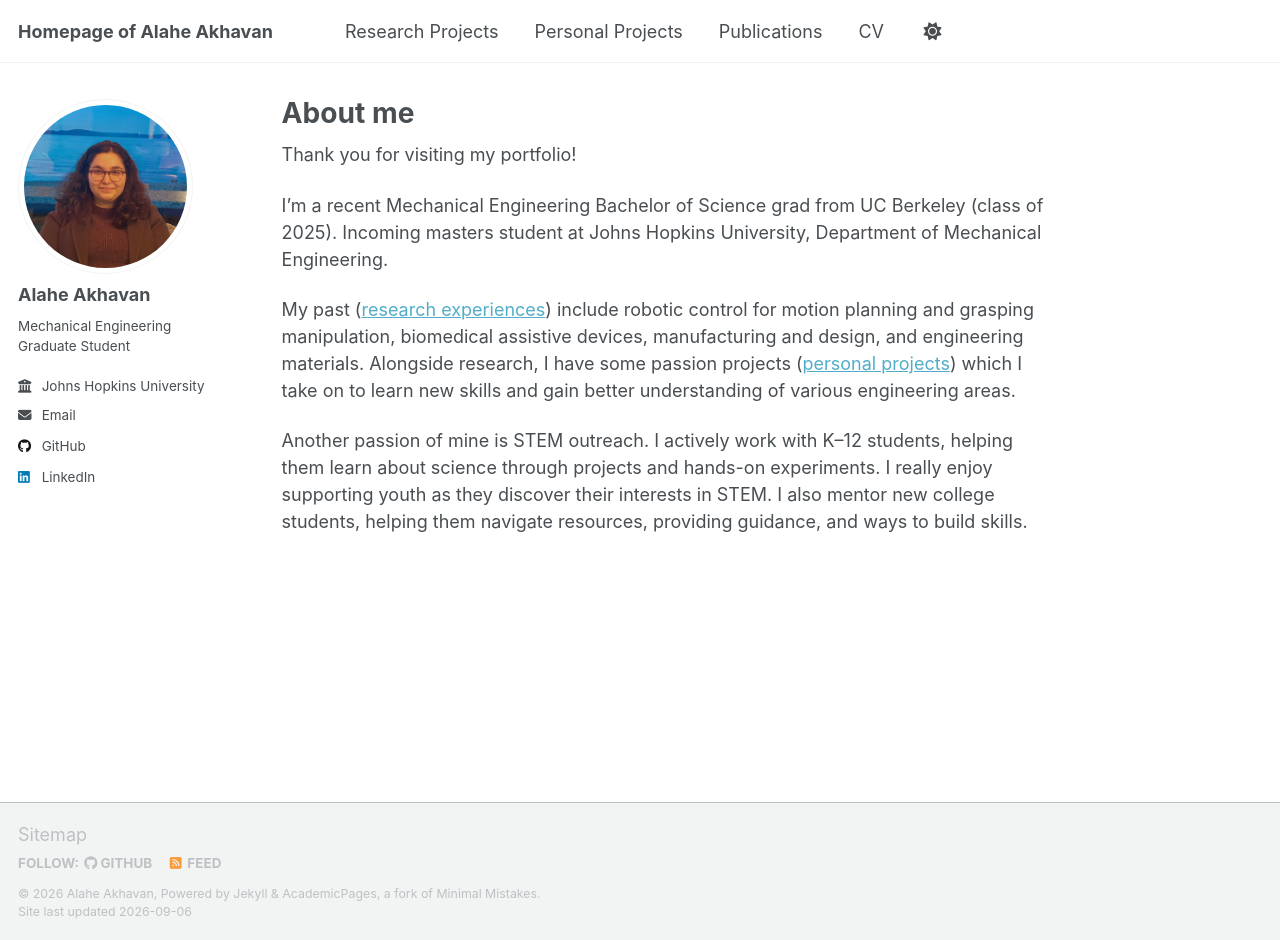
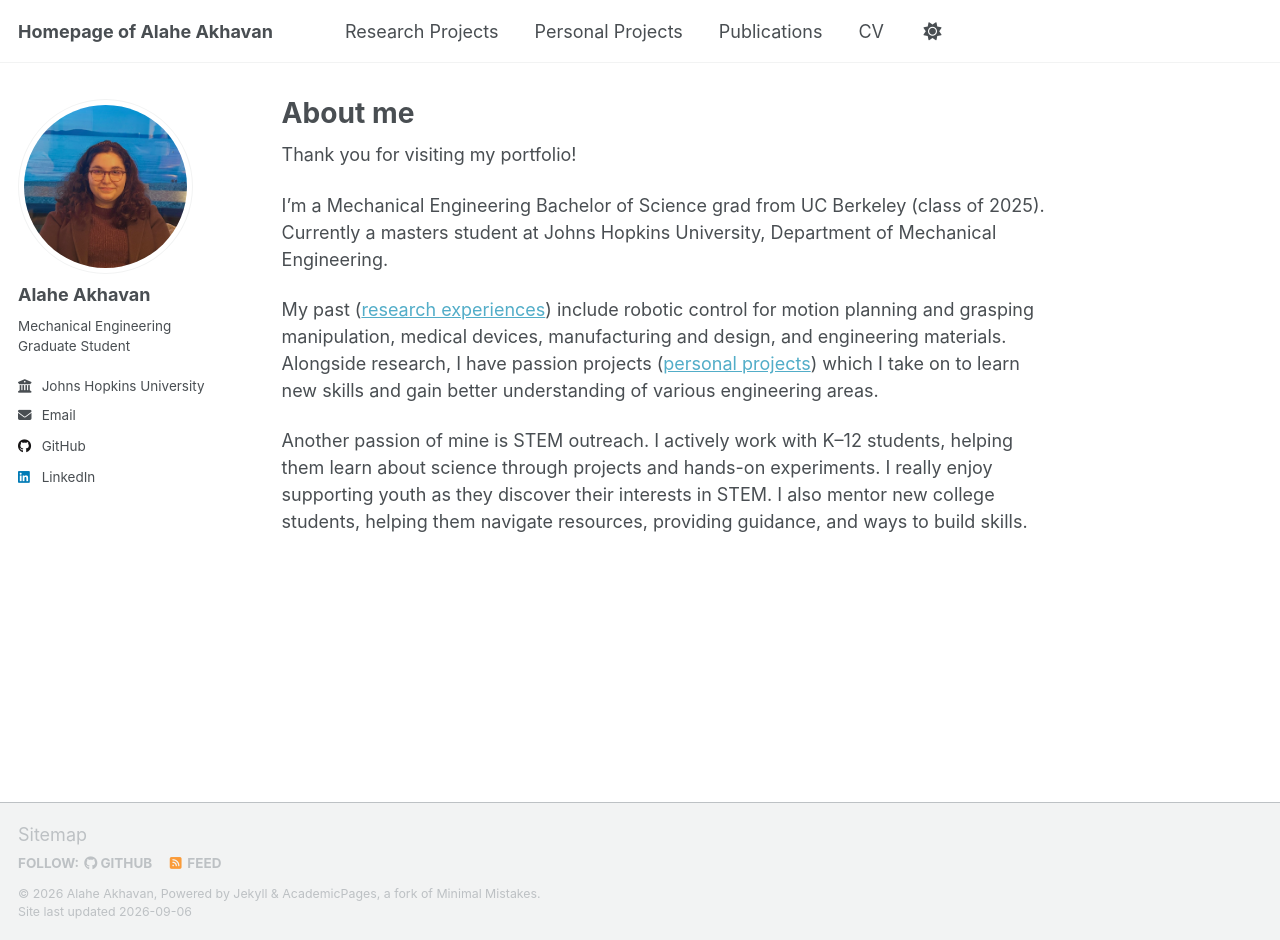
Before and after one commit to Akhavana/akhavana.github.io, a Jekyll site: the page built from _pages/about.md, in a window 1280 px wide and 940 px high. Built offline with Jekyll 4.4.1, drawn with Linux system fonts in a browser that asks for light colours; a script that is not in the unit is left out.

Commit message:
Update about.md

```diff
--- a/_pages/about.md
+++ b/_pages/about.md
@@ -10,8 +10,8 @@ redirect_from:
 
 Thank you for visiting my portfolio!
 
-I'm a recent Mechanical Engineering Bachelor of Science grad from UC Berkeley (class of 2025). Incoming masters student at Johns Hopkins University, Department of Mechanical Engineering.
+I'm a Mechanical Engineering Bachelor of Science grad from UC Berkeley (class of 2025). Currently a masters student at Johns Hopkins University, Department of Mechanical Engineering.
 
-My past ([research experiences](https://akhavana.github.io/research/)) include robotic control for motion planning and grasping manipulation, biomedical assistive devices, manufacturing and design, and engineering materials. Alongside research, I have some passion projects ([personal projects](https://akhavana.github.io/personal/)) which I take on to learn new skills and gain better understanding of various engineering areas.
+My past ([research experiences](https://akhavana.github.io/research/)) include robotic control for motion planning and grasping manipulation, medical devices, manufacturing and design, and engineering materials. Alongside research, I have passion projects ([personal projects](https://akhavana.github.io/personal/)) which I take on to learn new skills and gain better understanding of various engineering areas.
 
 Another passion of mine is STEM outreach. I actively work with K–12 students, helping them learn about science through projects and hands-on experiments. I really enjoy supporting youth as they discover their interests in STEM. I also mentor new college students, helping them navigate resources, providing guidance, and ways to build skills.
```
